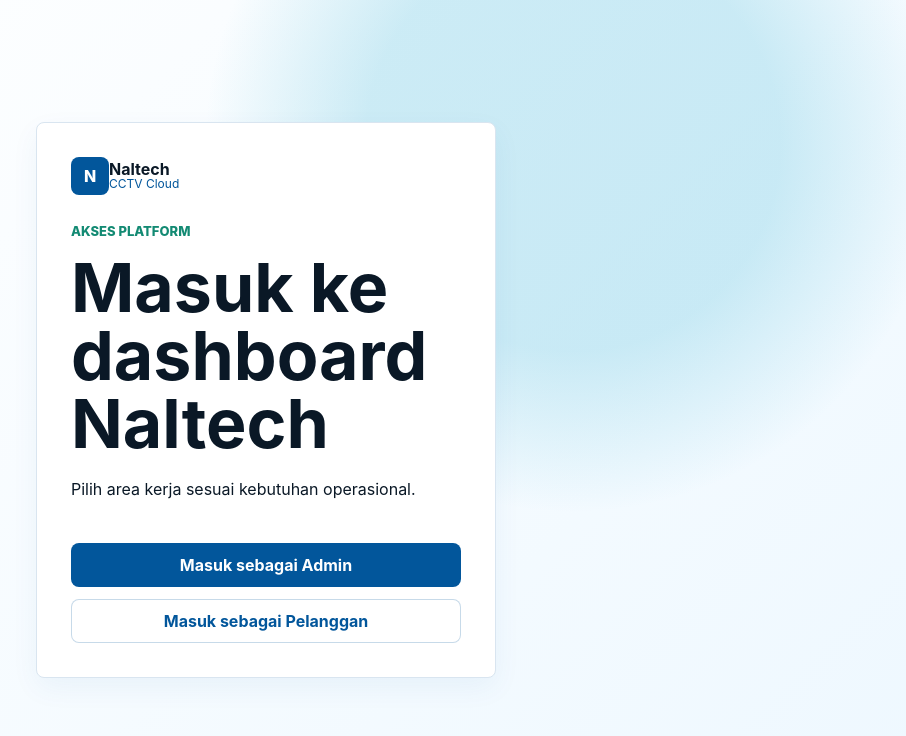
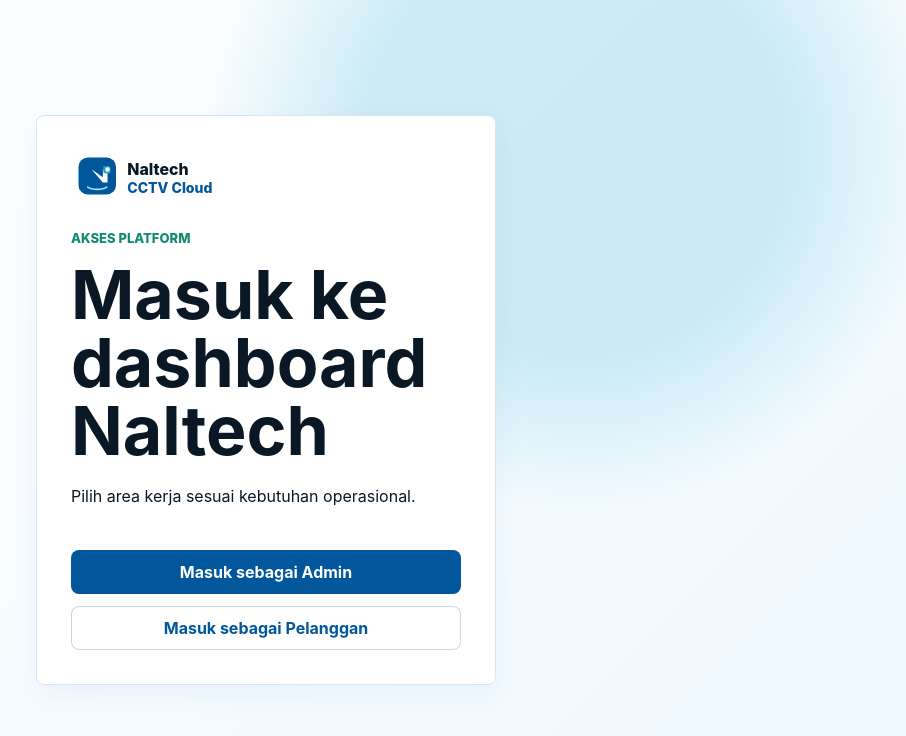
Before and after one commit to zainalsalamun/naltech-cctv-cloud, a Next.js app: page /login in a window 1280 px wide. Shown: the top 736 px of the page, without its empty margins (374-1280 px from the left). Built offline with nearby package versions, Linux system fonts and the light colour scheme.

Commit message:
feat: implement Prisma ORM, establish database schema, and integrate backend API for core business modules

```diff
--- a/components/Brand.tsx
+++ b/components/Brand.tsx
@@ -3,11 +3,7 @@ import Link from "next/link";
 export function Brand() {
   return (
     <Link className="brand" href="/">
-      <span className="brandMark">N</span>
-      <span>
-        <strong>Naltech</strong>
-        <small>CCTV Cloud</small>
-      </span>
+      <img src="/naltech-cctv-cloud-logo.svg" alt="Naltech CCTV Cloud" />
     </Link>
   );
 }
```
